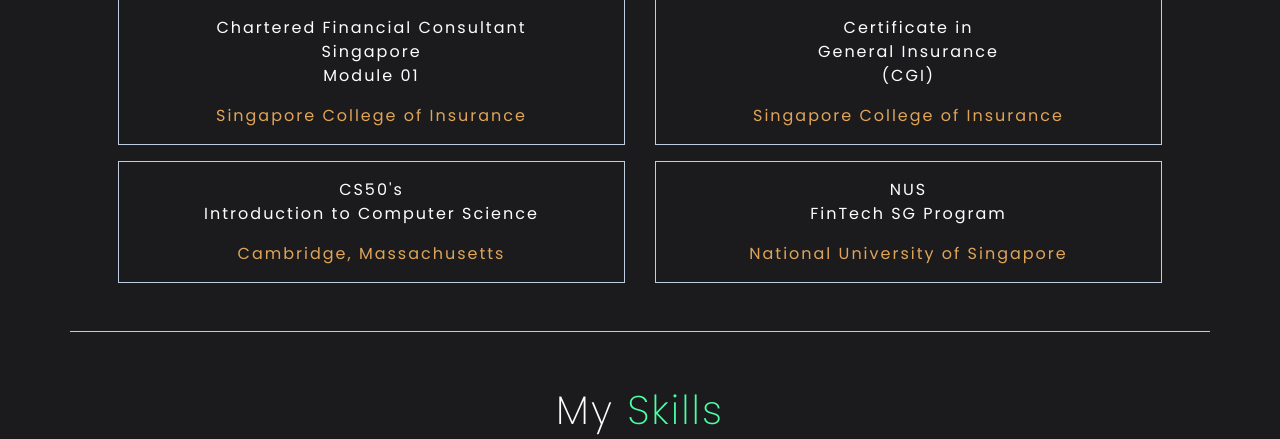
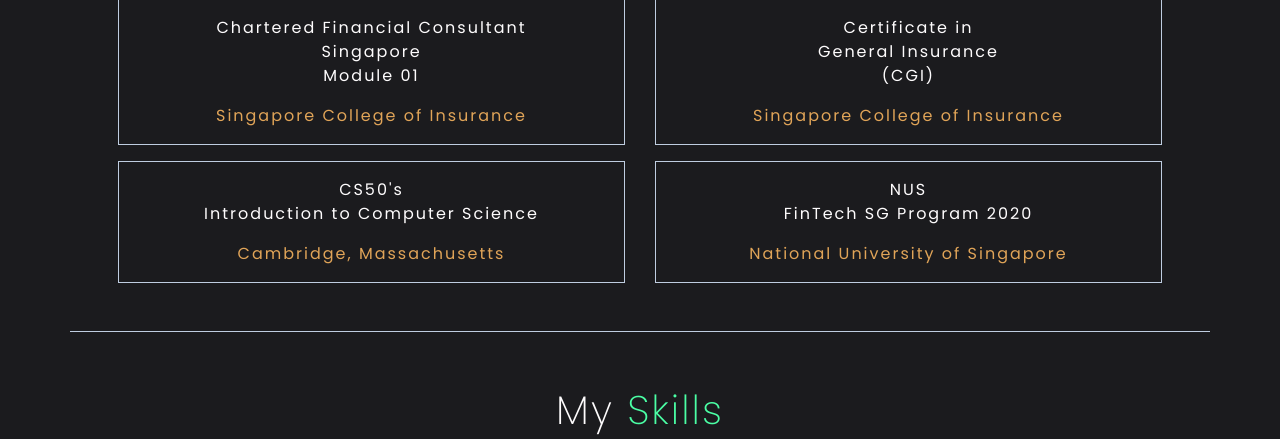
Before and after one commit to vinson14/vinson-ong, a Flask app: page /about in a window 1280 px wide. Shown: the part 1229-1668 px from the top of the page. Run offline with Flask 2, Linux system fonts and the light colour scheme; some libraries are stand-ins or nearby versions.

Commit message:
Added 2020 to Fintech SG

```diff
--- a/application/home/templates/about.html
+++ b/application/home/templates/about.html
@@ -110,7 +110,7 @@
             <!--/Professional Column -->
             <div class="col-md-6 font-poppins white-color text-center mt-3">
                 <div class="border p-3 border-grey flipcard-content">
-                    <p>NUS <br> FinTech SG Program<br> </p>
+                    <p>NUS <br> FinTech SG Program 2020<br> </p>
                     <p class="yellow-color mb-0"> National University of Singapore</p>
                 </div>
             </div>
```
